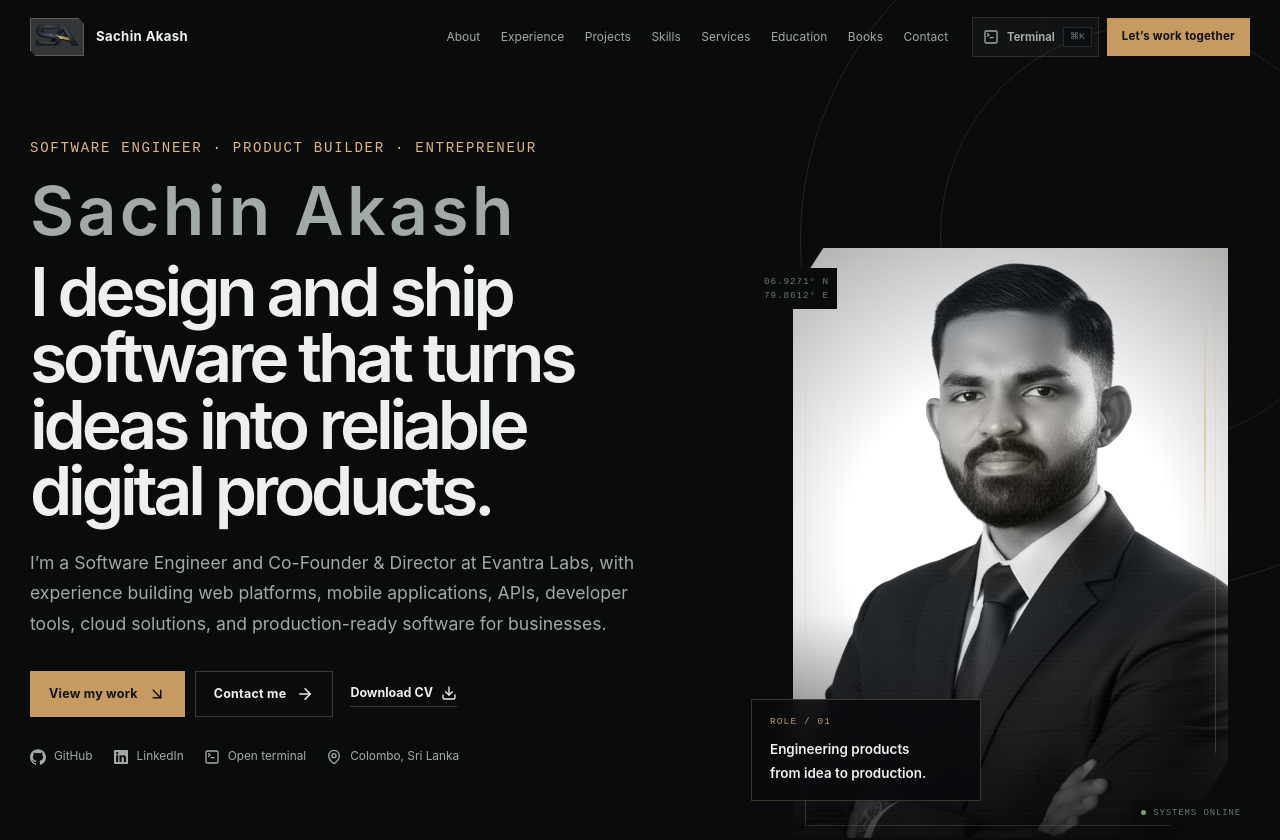
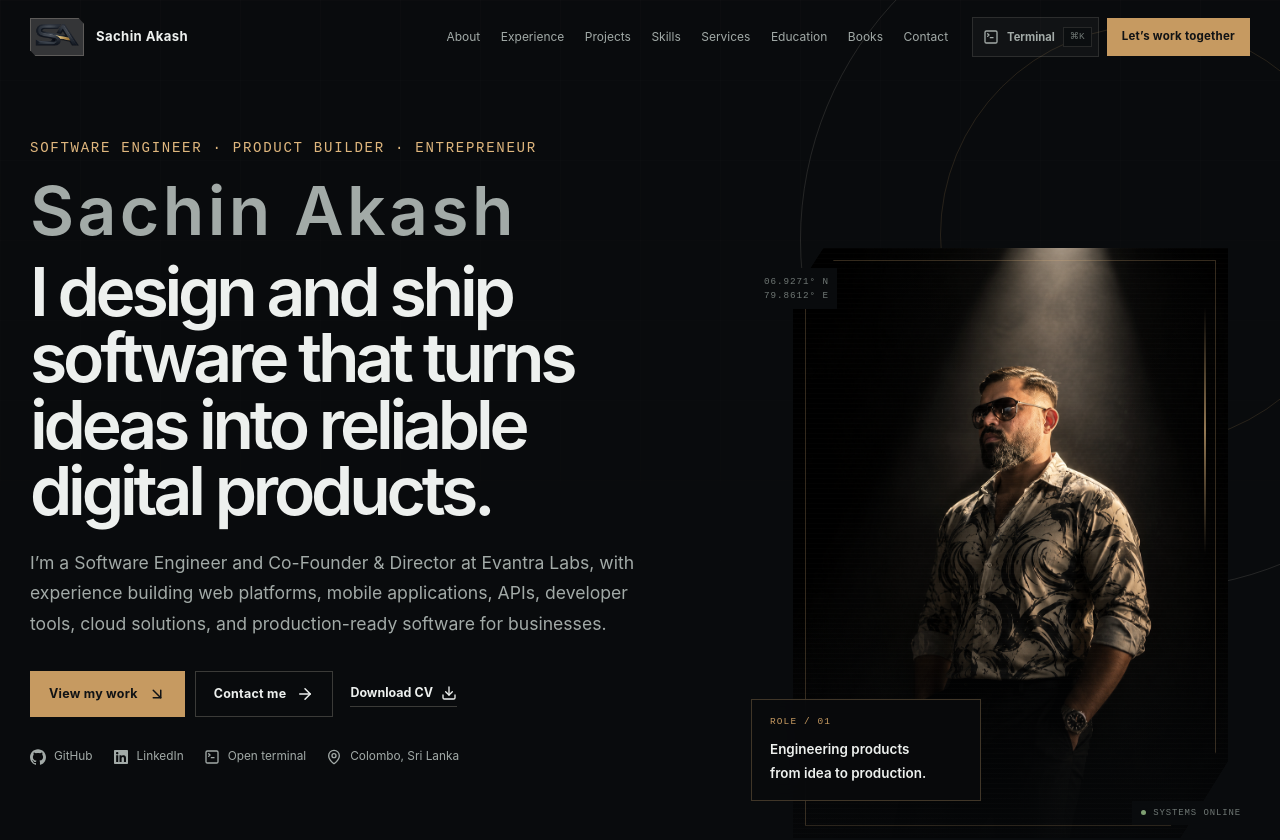
Before and after one commit to SachinAkash01/sachinakash.dev, a React (Vite) app in the folder sachinakash.dev/: page / in a window 1280 px wide. Shown: the top 840 px of the page. Built offline with nearby package versions, Linux system fonts and the light colour scheme.

Commit message:
Update the profile picture

```diff
--- a/sachinakash.dev/src/data/portfolio.ts
+++ b/sachinakash.dev/src/data/portfolio.ts
@@ -90,8 +90,8 @@ export const profile = {
   websiteUrl: "https://www.sachinakash.dev",
   resumeUrl: "/documents/sachin-akash-resume.pdf",
   brandLogo: "/images/brand/sachin-akash-logo.png",
-  profileImage: "/images/profile/sachin-profile.jpeg",
-  profileImagePosition: "50% 28%",
+  profileImage: "/images/profile/sachin-self-portrait.png",
+  profileImagePosition: "53% center",
   socials: [
     { label: "GitHub", href: "https://github.com/SachinAkash01" },
     {
--- a/sachinakash.dev/src/index.css
+++ b/sachinakash.dev/src/index.css
@@ -662,8 +662,8 @@ h3 {
   width: 100%;
   height: 100%;
   object-fit: cover;
-  filter: saturate(0.78) contrast(1.06);
-  mix-blend-mode: luminosity;
+  filter: saturate(0.82) contrast(1.05);
+  mix-blend-mode: normal;
 }
 .portrait-glow {
   position: absolute;
```
Also changed, not shown: sachinakash.dev/public/images/profile/sachin-self-portrait.png (added).
